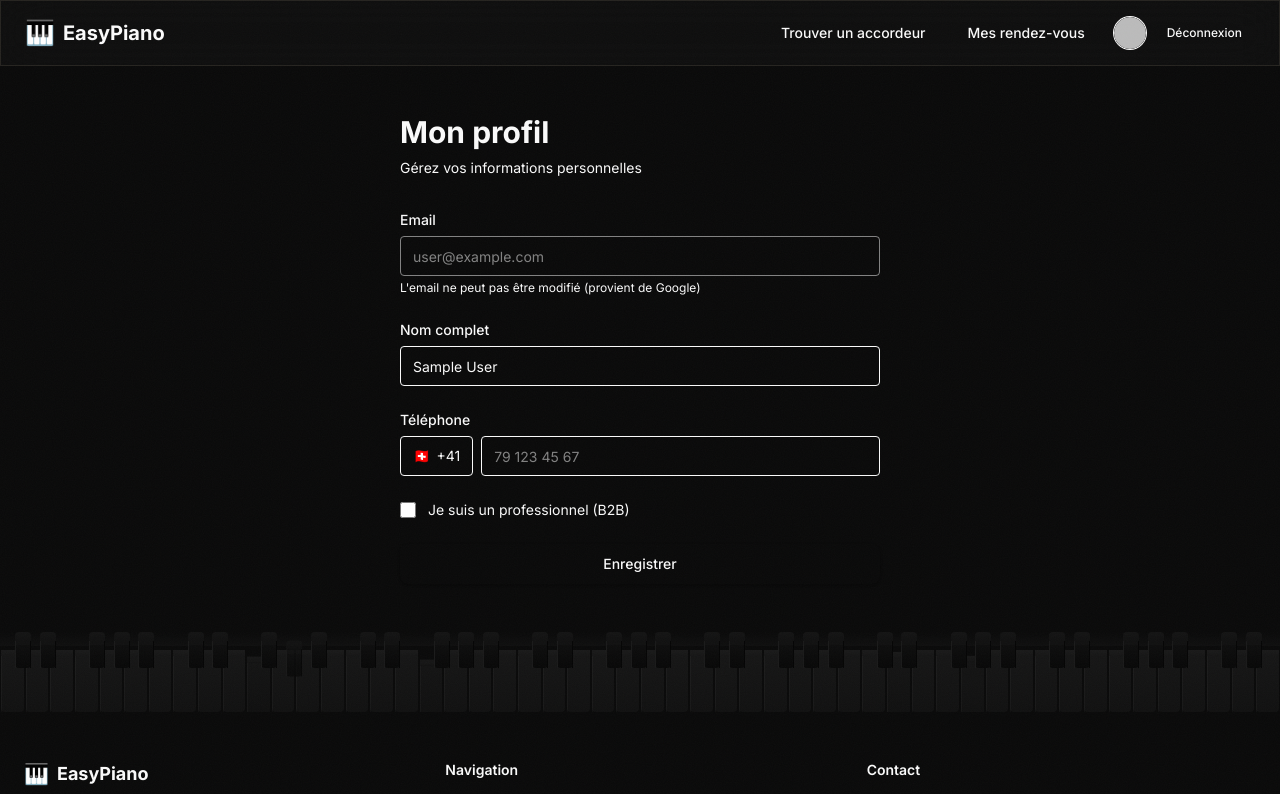
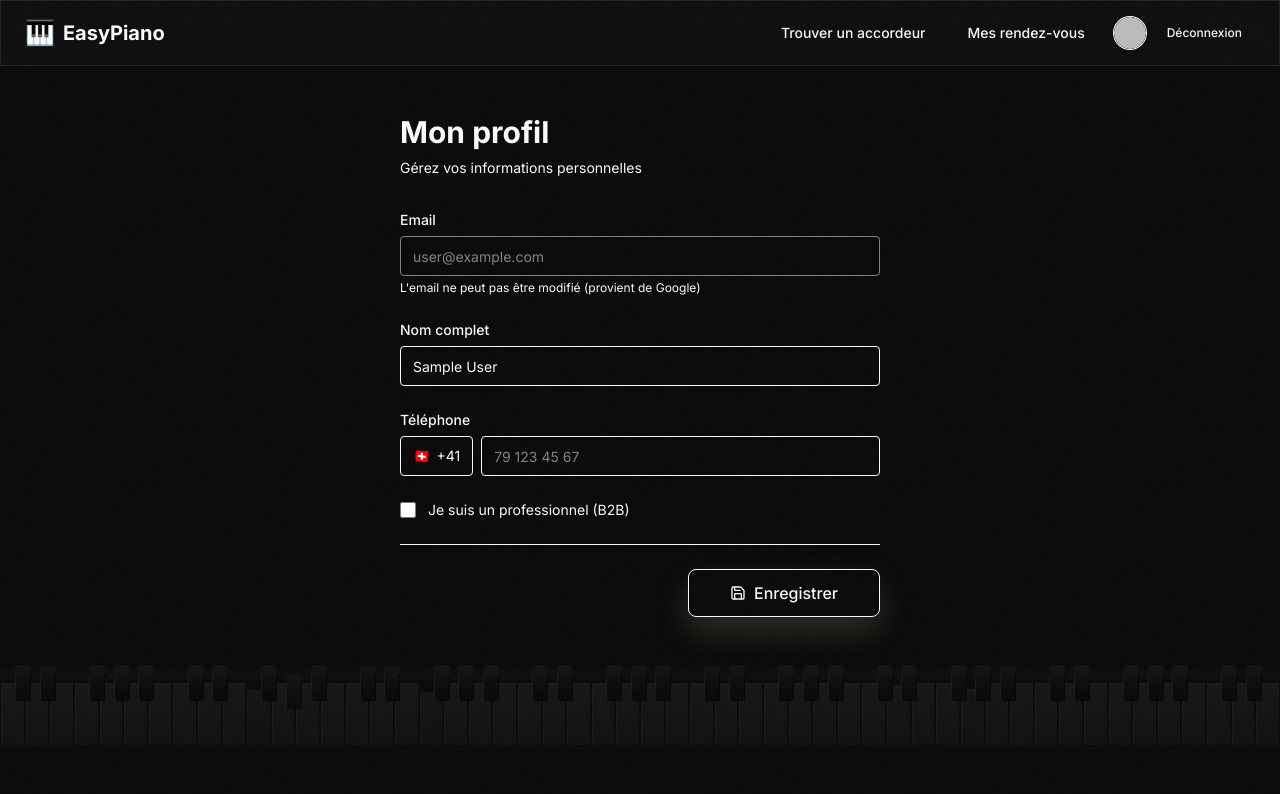
Before and after one commit to malikkaraoui/EasyPiano, a Next.js app: page /profile in a window 1280 px wide. Shown: the top 794 px of the page. Built offline with nearby package versions, Linux system fonts and the light colour scheme; no server answers; the database is empty; sample sign-in values are in the browser's storage; a web font is replaced by a local one.

Commit message:
feat: improve profile save button states

```diff
--- a/app/profile/page.jsx
+++ b/app/profile/page.jsx
@@ -1,6 +1,7 @@
 "use client";
 
 import { useState, useEffect } from "react";
+import { Loader2, Save } from "lucide-react";
 import { useAuth } from "@hooks/useAuth";
 import ProtectedRoute from "@components/Auth/ProtectedRoute";
 import { Button } from "@/components/UI/button";
@@ -160,9 +161,22 @@ function ProfileForm() {
           </label>
         </div>
 
-        <Button type="submit" disabled={saving} className="w-full">
-          {saving ? "Enregistrement..." : "Enregistrer"}
-        </Button>
+        <div className="flex justify-end border-t border-border/80 pt-6">
+          <Button
+            type="submit"
+            size="lg"
+            disabled={saving}
+            aria-busy={saving}
+            className="w-full sm:min-w-48 sm:w-auto"
+          >
+            {saving ? (
+              <Loader2 aria-hidden="true" className="h-4 w-4 animate-spin" />
+            ) : (
+              <Save aria-hidden="true" className="h-4 w-4" />
+            )}
+            <span>{saving ? "Enregistrement..." : "Enregistrer"}</span>
+          </Button>
+        </div>
       </form>
     </div>
   );
--- a/src/components/UI/button.jsx
+++ b/src/components/UI/button.jsx
@@ -1,6 +1,7 @@
 import { forwardRef } from "react";
 import { cva } from "class-variance-authority";
 import {
+  interactiveButtonToneClasses,
   interactiveSurfaceBaseClasses,
   interactiveSurfaceToneClasses,
 } from "@/components/UI/interactive-surface";
@@ -11,8 +12,7 @@ const buttonVariants = cva(
   {
     variants: {
       variant: {
-        default:
-          "bg-accent text-background shadow-sm hover:bg-accent-hover hover:shadow-md active:bg-accent active:shadow-none",
+        default: interactiveButtonToneClasses.primary,
         secondary:
           "border border-border bg-transparent text-foreground shadow-sm hover:border-accent/50 hover:bg-card hover:shadow-md active:bg-card/80 active:shadow-none",
         destructive:
--- a/src/components/UI/interactive-surface.js
+++ b/src/components/UI/interactive-surface.js
@@ -8,4 +8,13 @@ const interactiveSurfaceToneClasses = {
     "border-accent/20 text-accent hover:border-accent/45 hover:bg-accent/14 hover:text-accent-hover hover:shadow-[0_12px_30px_rgba(212,197,160,0.16)] active:border-accent/55 active:bg-accent/20 active:text-accent-hover active:shadow-[inset_0_1px_0_rgba(255,255,255,0.08)]",
 };
 
-export { interactiveSurfaceBaseClasses, interactiveSurfaceToneClasses };
+const interactiveButtonToneClasses = {
+  primary:
+    "border border-accent/70 bg-accent text-background shadow-[0_14px_32px_rgba(212,197,160,0.18)] hover:-translate-y-px hover:border-accent-hover hover:bg-accent-hover hover:text-background hover:shadow-[0_18px_40px_rgba(212,197,160,0.26)] active:translate-y-px active:border-accent/80 active:bg-[#c8b88d] active:text-background active:shadow-[inset_0_2px_6px_rgba(0,0,0,0.24),0_8px_18px_rgba(212,197,160,0.14)]",
+};
+
+export {
+  interactiveButtonToneClasses,
+  interactiveSurfaceBaseClasses,
+  interactiveSurfaceToneClasses,
+};
```
Also changed, not shown: 2 other files (tests, documents, lock files or other folders).
